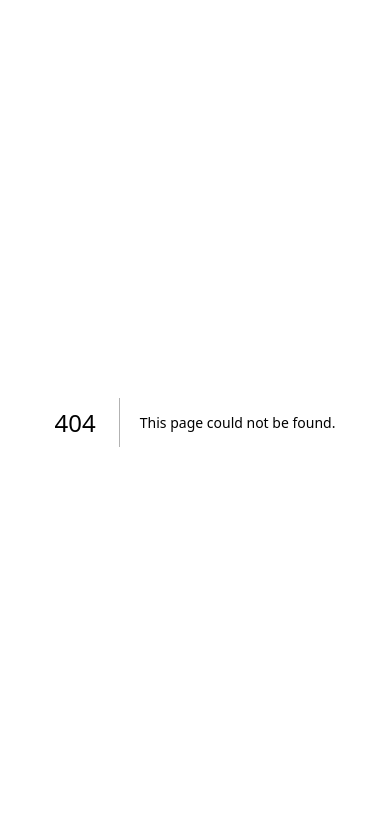
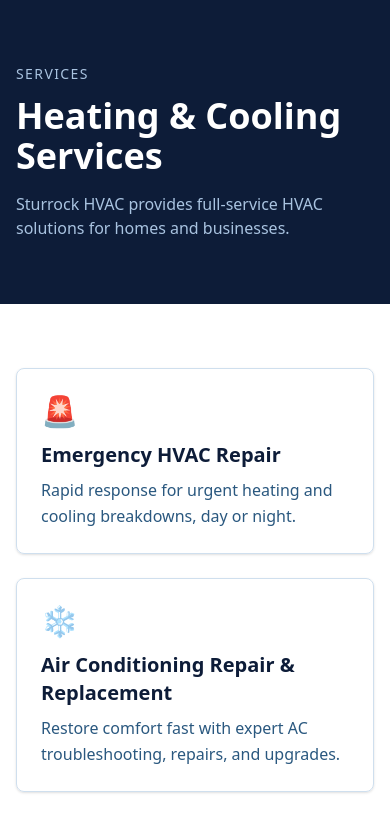
Before and after one commit to finnoybu/sturrockshvac-com, a Next.js app: page /services in a window 390 px wide. Before the commit this address had no page. Shown: the top 814 px of the page. Built offline with nearby package versions, Linux system fonts and the light colour scheme.

Commit message:
fix: resolve broken navigation and normalize telephone links (Phase 1)

```diff
--- a/app/page.tsx
+++ b/app/page.tsx
@@ -4,6 +4,7 @@
 import ServicesGrid from "@/components/ServicesGrid";
 import BrandLogoStrip from "@/components/BrandLogoStrip";
 import FinalCTA from "@/components/FinalCTA";
+import ContactSection from "@/components/ContactSection";
 import Footer from "@/components/Footer";
 
 export default function Home() {
@@ -15,6 +16,7 @@
       <ServicesGrid />
       <BrandLogoStrip />
       <FinalCTA />
+      <ContactSection />
       <Footer />
     </main>
   );
--- /dev/null
+++ b/app/services/page.tsx
@@ -0,0 +1,46 @@
+import Link from "next/link";
+import { companyInfo, services } from "@/lib/content";
+
+export default function ServicesPage() {
+  return (
+    <main className="min-h-screen">
+      <section className="bg-primary-900 text-white py-16 md:py-20">
+        <div className="container mx-auto px-4">
+          <div className="max-w-2xl">
+            <p className="text-primary-200 text-sm uppercase tracking-widest mb-3">Services</p>
+            <h1 className="text-4xl md:text-5xl font-bold mb-4">Heating & Cooling Services</h1>
+            <p className="text-primary-200">
+              {companyInfo.name} provides full-service HVAC solutions for homes and businesses.
+            </p>
+          </div>
+        </div>
+      </section>
+
+      <section className="bg-white py-16 md:py-20">
+        <div className="container mx-auto px-4">
+          <div className="grid sm:grid-cols-2 lg:grid-cols-3 gap-6">
+            {services.map((service) => (
+              <article
+                key={service.id}
+                className="border border-primary-100 rounded-lg p-6 shadow-sm hover:shadow-md transition-shadow"
+              >
+                <div className="text-3xl mb-3">{service.icon}</div>
+                <h2 className="text-xl font-bold text-primary-900 mb-2">{service.title}</h2>
+                <p className="text-primary-600 leading-relaxed">{service.description}</p>
+              </article>
+            ))}
+          </div>
+
+          <div className="mt-10">
+            <Link
+              href="/#contact"
+              className="inline-flex items-center gap-2 text-accent-600 hover:text-accent-700 font-semibold transition-colors"
+            >
+              Schedule service with {companyInfo.name} →
+            </Link>
+          </div>
+        </div>
+      </section>
+    </main>
+  );
+}
--- /dev/null
+++ b/components/ContactSection.tsx
@@ -0,0 +1,30 @@
+import { companyInfo } from "@/lib/content";
+
+export default function ContactSection() {
+  return (
+    <section id="contact" className="bg-primary-900 text-white py-14 md:py-20">
+      <div className="container mx-auto px-4">
+        <div className="max-w-2xl">
+          <h2 className="text-3xl md:text-4xl font-bold mb-4">Contact Us</h2>
+          <p className="text-primary-200 mb-6">
+            Call or email {companyInfo.name} to schedule service or request a quote.
+          </p>
+          <div className="flex flex-col sm:flex-row gap-4">
+            <a
+              href={`tel:${companyInfo.phoneE164}`}
+              className="bg-white text-primary-900 font-semibold px-6 py-3 rounded-lg transition-colors hover:bg-primary-50 shadow-lg text-center"
+            >
+              {companyInfo.phone}
+            </a>
+            <a
+              href={`mailto:${companyInfo.email}`}
+              className="border-2 border-white text-white font-semibold px-6 py-3 rounded-lg transition-colors hover:bg-white hover:text-primary-900 text-center"
+            >
+              {companyInfo.email}
+            </a>
+          </div>
+        </div>
+      </div>
+    </section>
+  );
+}
--- a/components/FinalCTA.tsx
+++ b/components/FinalCTA.tsx
@@ -2,7 +2,7 @@
 
 export default function FinalCTA() {
   return (
-    <section className="bg-gradient-to-r from-accent-500 to-accent-600 text-white py-16 md:py-20">
+    <section className="bg-linear-to-r from-accent-500 to-accent-600 text-white py-16 md:py-20">
       <div className="container mx-auto px-4 text-center">
         <h2 className="text-3xl md:text-4xl font-bold mb-4">
           {finalCTA.title}
@@ -18,7 +18,7 @@
             {finalCTA.buttonText}
           </a>
           <a
-            href={`tel:${finalCTA.phone}`}
+            href={`tel:${finalCTA.phoneE164}`}
             className="bg-primary-900 hover:bg-primary-800 text-white font-semibold px-8 py-4 rounded-lg transition-colors shadow-lg flex items-center gap-2"
           >
             <span className="text-xl">📞</span>
--- a/components/Header.tsx
+++ b/components/Header.tsx
@@ -13,7 +13,7 @@
         </Link>
 
         <a
-          href={`tel:${companyInfo.phone}`}
+          href={`tel:${companyInfo.phoneE164}`}
           className="bg-accent-500 hover:bg-accent-600 text-white font-semibold px-6 py-3 rounded-lg transition-colors shadow-md flex items-center gap-2"
         >
           <span className="text-xl">📞</span>
--- a/components/Hero.tsx
+++ b/components/Hero.tsx
@@ -20,7 +20,7 @@
                 {heroContent.primaryCTA}
               </a>
               <a
-                href={`tel:${companyInfo.phone}`}
+                href={`tel:${companyInfo.phoneE164}`}
                 className="border-2 border-white text-white hover:bg-white hover:text-primary-900 font-semibold px-8 py-4 rounded-lg transition-colors text-center"
               >
                 {heroContent.secondaryCTA}
--- a/lib/content.ts
+++ b/lib/content.ts
@@ -1,6 +1,7 @@
 export const companyInfo = {
   name: "Sturrock HVAC",
   phone: "(555) 123-4567",
+  phoneE164: "+15551234567",
   email: "info@sturrockhvac.com",
   tagline: "Your Comfort is Our Priority",
 };
@@ -83,4 +84,5 @@
   subtitle: "Contact us today for a free consultation and quote",
   buttonText: "Schedule Service",
   phone: companyInfo.phone,
+  phoneE164: companyInfo.phoneE164,
 };
--- a/package.json
+++ b/package.json
@@ -7,7 +7,7 @@
     "dev": "next dev",
     "build": "next build",
     "start": "next start",
-    "lint": "next lint"
+    "lint": "eslint . --max-warnings=0"
   },
   "repository": {
     "type": "git",
```
